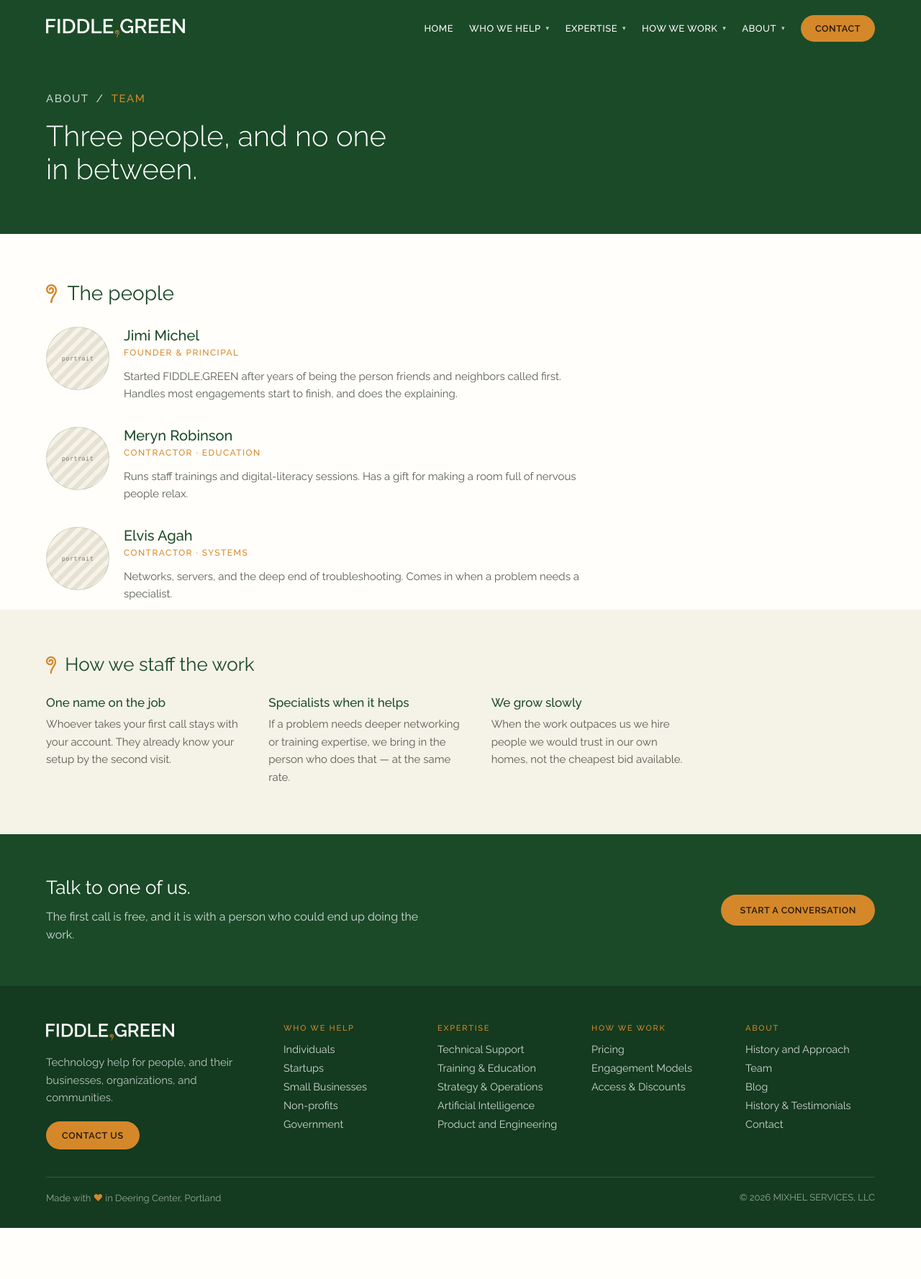
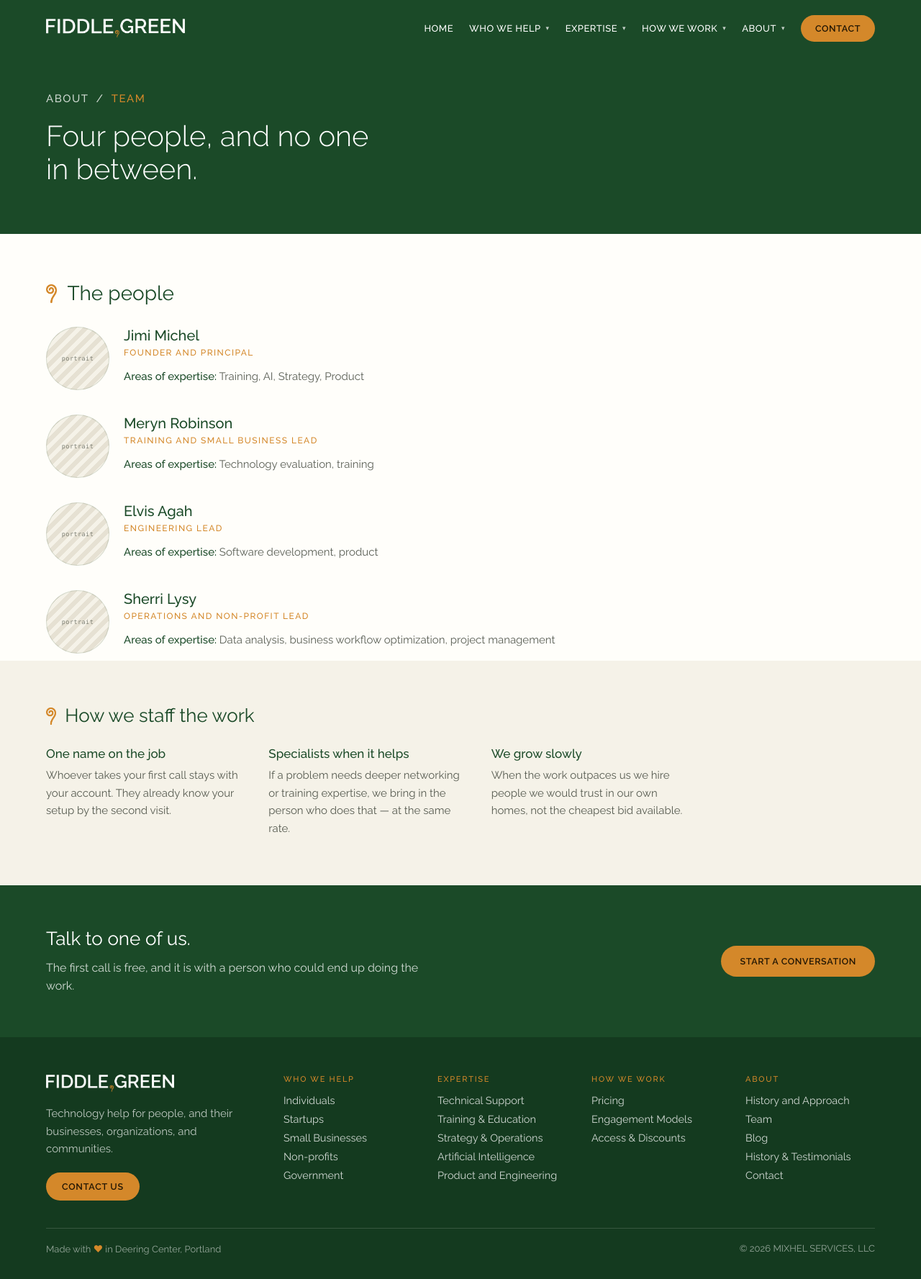
Before and after one commit to TREE-BUB/fiddle-green, a Jekyll site: the page built from about/team.html, in a window 1280 px wide. Shown: the whole page at 72% size. Built offline with Jekyll 4.4.1, drawn with Linux system fonts in a browser that asks for light colours; before the commit the page ends 1706 px from its top, so only the background shows below that.

Commit message:
Add Sherri Lysy and rework the team roster
Each person now reads name, role, and areas of expertise. The written bios
that stood in that third slot are gone; the roster is a directory rather than
introductions now. Four roles are renamed, and the page headline counted three
people, so it counts four.

Rebuilds the committed site output.

Co-Authored-By: Claude Opus 5 <noreply@anthropic.com>
Claude-Session: https://claude.ai/code/session_01EP3o8bSGSN2qhwQRJRDynC

```diff
--- a/about/team.html
+++ b/about/team.html
@@ -4,18 +4,21 @@ permalink: /about/team/
 title: Team
 parent_title: About
 parent_url: /about/
-headline: Three people, and no one in between.
+headline: Four people, and no one in between.
 description: The people who take your call and do the work — plus how we staff engagements.
 people:
   - name: Jimi Michel
-    role: Founder & Principal
-    bio: Started FIDDLE,GREEN after years of being the person friends and neighbors called first. Handles most engagements start to finish, and does the explaining.
+    role: Founder and Principal
+    expertise: Training, AI, Strategy, Product
   - name: Meryn Robinson
-    role: Contractor · Education
-    bio: Runs staff trainings and digital-literacy sessions. Has a gift for making a room full of nervous people relax.
+    role: Training and Small Business Lead
+    expertise: Technology evaluation, training
   - name: Elvis Agah
-    role: Contractor · Systems
-    bio: Networks, servers, and the deep end of troubleshooting. Comes in when a problem needs a specialist.
+    role: Engineering Lead
+    expertise: Software development, product
+  - name: Sherri Lysy
+    role: Operations and Non-Profit Lead
+    expertise: Data analysis, business workflow optimization, project management
 ---
 
 <section class="band band--cream cards-band">
@@ -27,7 +30,7 @@ people:
         <div class="person__body">
           <h3>{{ p.name | escape_once }}</h3>
           <p class="person__role">{{ p.role | escape_once }}</p>
-          <p>{{ p.bio | escape_once }}</p>
+          <p class="person__expertise"><span>Areas of expertise:</span> {{ p.expertise | escape_once }}</p>
         </div>
       </div>
     {%- endfor -%}
--- a/assets/css/style.scss
+++ b/assets/css/style.scss
@@ -1060,6 +1060,11 @@ a.card:hover { border-color: var(--amber); }
   margin: 0 0 10px !important;
 }
 
+.person__expertise span {
+  font-weight: 500;
+  color: var(--forest);
+}
+
 /* ==========================================================================
    Timeline & testimonials
    ========================================================================== */
```
Also changed, not shown: 2 other files.
